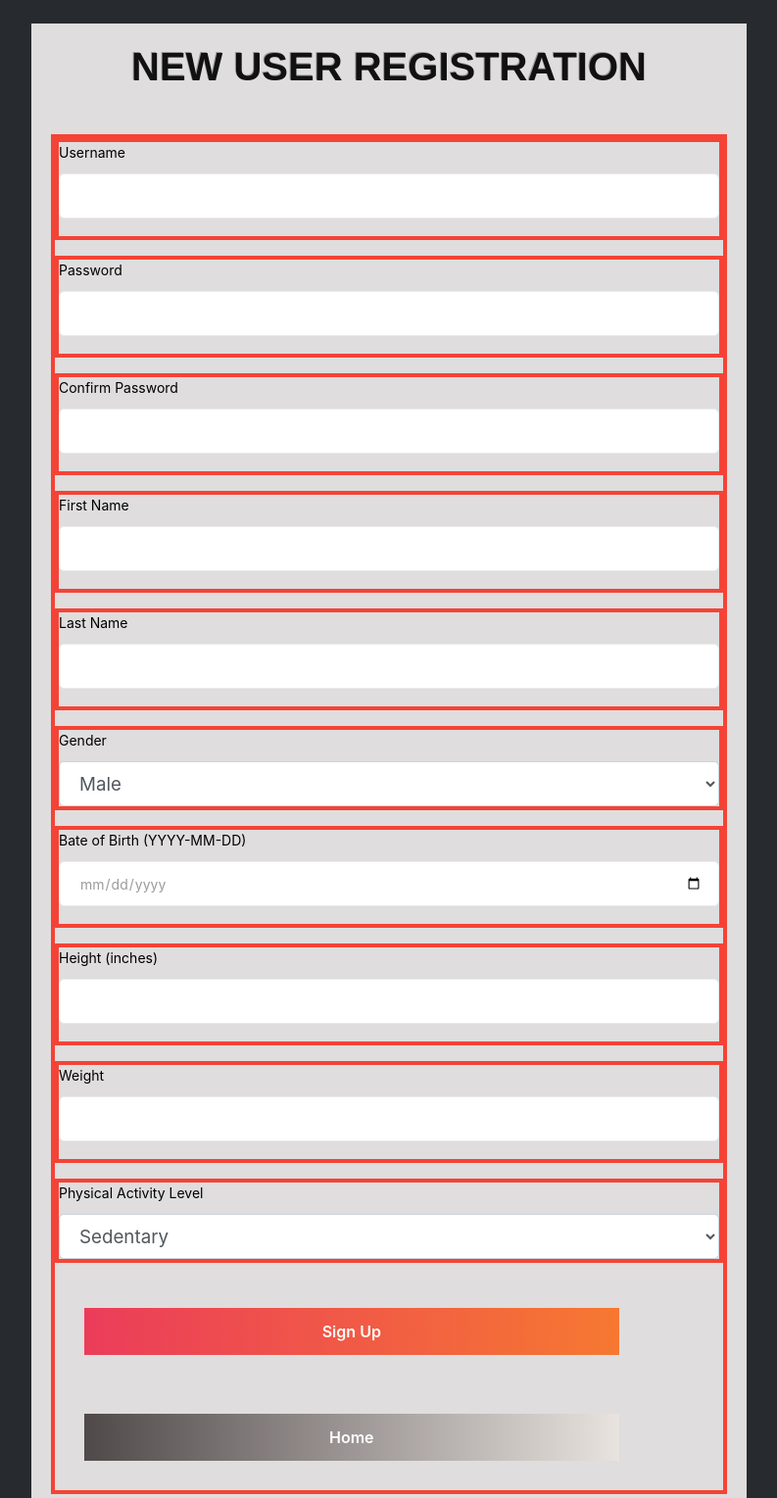
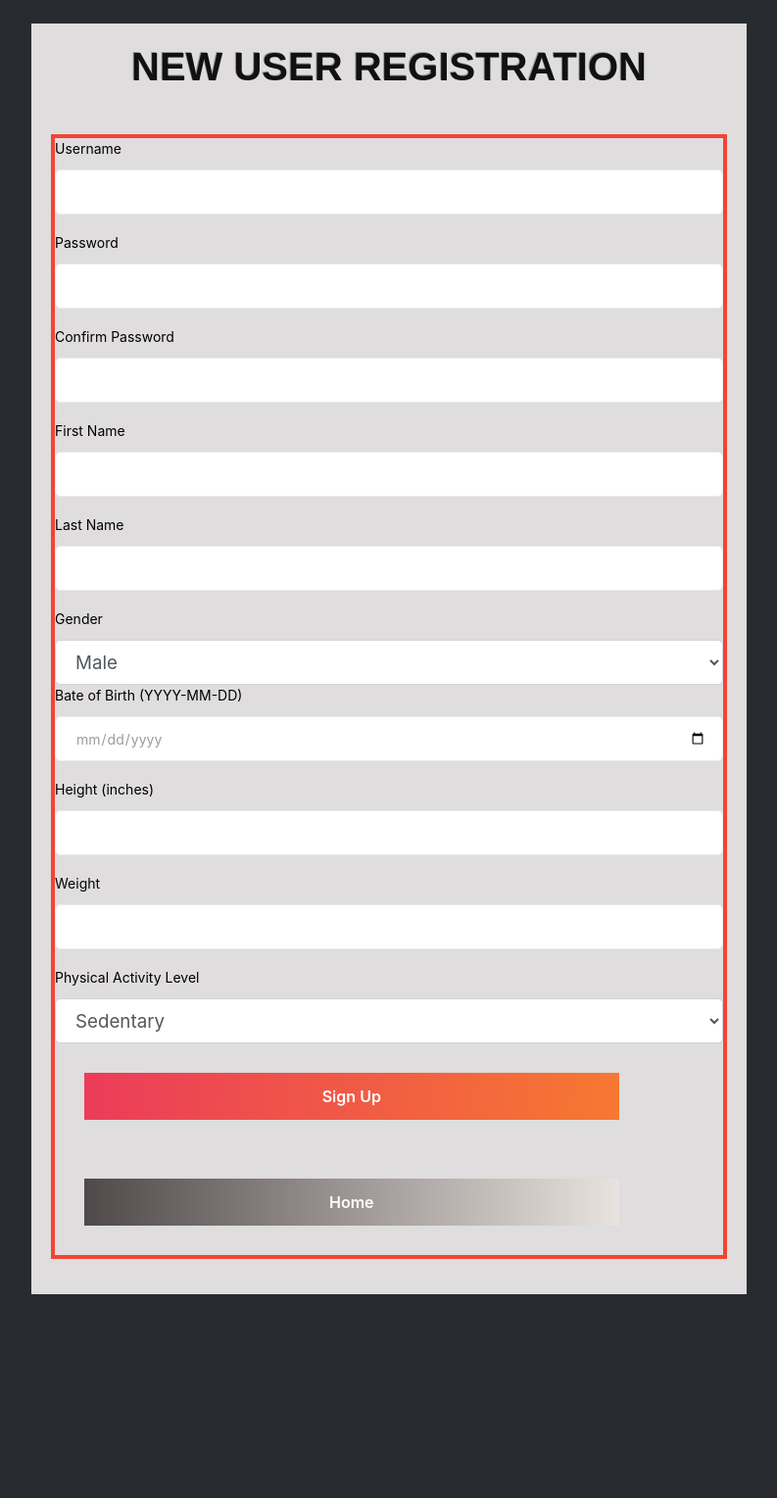
Before and after one commit to Rebel-Scum-Analytical/Team-Project2, a Flask app: page /register in a window 1280 px wide. Shown: the part 196-1725 px from the top of the page at 98% size, without its empty margins (73-866 px from the left). After the commit the page ends 1517 px from the top, so only its background shows below. Run offline with Flask 2, Linux system fonts and the light colour scheme; parts of the project's set-up code (start-up, migrations or seed data) failed here and were passed over; some libraries are stand-ins or nearby versions.

Commit message:
Add files via upload
removed extra outlines from the form

```diff
--- a/templates/New_user.html
+++ b/templates/New_user.html
@@ -16,7 +16,7 @@
                   <form action="/register" class="register-form" method="POST">
                     {{ form.hidden_tag() }}
                     <fieldset class="form-group">
-                        <div class="form-group">
+                        <!-- <div class="form-group"> -->
                             {{ form.username.label(class="form-control-label") }}
 
                             {% if form.username.errors %}
@@ -29,9 +29,9 @@
                             {% else %}
                                 {{ form.username(class="form-control form-control-lg") }}
                             {% endif %}
-                        </div>
+                        <!-- </div> -->
 
-                        <div class="form-group">
+                        <!-- <div class="form-group"> -->
                           {{ form.password.label(class="form-control-label") }}
                           {% if form.password.errors %}
                               {{ form.password(class="form-control form-control-lg is-invalid") }}
@@ -43,9 +43,9 @@
                           {% else %}
                               {{ form.password(class="form-control form-control-lg") }}
                           {% endif %}
-                      </div>
+                      <!-- </div> -->
 
-                      <div class="form-group">
+                      <!-- <div class="form-group"> -->
                         {{ form.confirm_password.label(class="form-control-label") }}
                         {% if form.confirm_password.errors %}
                             {{ form.confirm_password(class="form-control form-control-lg is-invalid") }}
@@ -57,9 +57,9 @@
                         {% else %}
                             {{ form.confirm_password(class="form-control form-control-lg") }}
                         {% endif %}
-                      </div>
+                      <!-- </div> -->
 
-                      <div class="form-group">
+                      <!-- <div class="form-group"> -->
                         {{ form.first_name.label(class="form-control-label") }}
                         {% if form.first_name.errors %}
                             {{ form.first_name(class="form-control form-control-lg is-invalid") }}
@@ -71,9 +71,9 @@
                         {% else %}
                             {{ form.first_name(class="form-control form-control-lg") }}
                         {% endif %}
-                      </div>
+                      <!-- </div> -->
 
-                      <div class="form-group">
+                      <!-- <div class="form-group"> -->
                         {{ form.last_name.label(class="form-control-label") }}
                         {% if form.last_name.errors %}
                             {{ form.last_name(class="form-control form-control-lg is-invalid") }}
@@ -85,9 +85,9 @@
                         {% else %}
                             {{ form.last_name(class="form-control form-control-lg") }}
                         {% endif %}
-                      </div>
+                      <!-- </div> -->
 
-                      <div class="form-group">
+                      <!-- <div class="form-group"> -->
                         {{ form.gender.label(class="form-control-label") }}
                         {% if form.gender.errors %}
                             {{ form.gender(class="form-control form-control-lg is-invalid") }}
@@ -99,9 +99,9 @@
                         {% else %}
                             {{ form.gender(class="form-control form-control-lg") }}
                         {% endif %}
-                      </div>
+                      <!-- </div> -->
 
-                      <div class="form-group">
+                      <!-- <div class="form-group"> -->
                         {{ form.date_of_birth.label(class="form-control-label") }}
                         {% if form.date_of_birth.errors %}
                             {{ form.date_of_birth(class="form-control form-control-lg is-invalid") }}
@@ -113,9 +113,9 @@
                         {% else %}
                             {{ form.date_of_birth(class="form-control form-control-lg") }}
                         {% endif %}
-                      </div>
+                      <!-- </div> -->
 
-                      <div class="form-group">
+                      <!-- <div class="form-group"> -->
                         {{ form.height.label(class="form-control-label") }}
                         {% if form.height.errors %}
                             {{ form.height(class="form-control form-control-lg is-invalid") }}
@@ -127,9 +127,9 @@
                         {% else %}
                             {{ form.height(class="form-control form-control-lg") }}
                         {% endif %}
-                      </div>
+                      <!-- </div> -->
 
-                      <div class="form-group">
+                      <!-- <div class="form-group"> -->
                         {{ form.weight.label(class="form-control-label") }}
                         {% if form.weight.errors %}
                             {{ form.weight(class="form-control form-control-lg is-invalid") }}
@@ -141,9 +141,9 @@
                         {% else %}
                             {{ form.weight(class="form-control form-control-lg") }}
                         {% endif %}
-                      </div>
+                      <!-- </div> -->
 
-                      <div class="form-group">
+                      <!-- <div class="form-group"> -->
                         {{ form.physical_activity_level.label(class="form-control-label") }}
                         {% if form.physical_activity_level.errors %}
                             {{ form.physical_activity_level(class="form-control form-control-lg is-invalid") }}
@@ -155,7 +155,7 @@
                         {% else %}
                             {{ form.physical_activity_level(class="form-control form-control-lg") }}
                         {% endif %}
-                      </div>
+                      <!-- </div> -->
 
                     <button type="submit" class="register-nut">Sign Up</button>
                         <a href="./index.html" >
```
